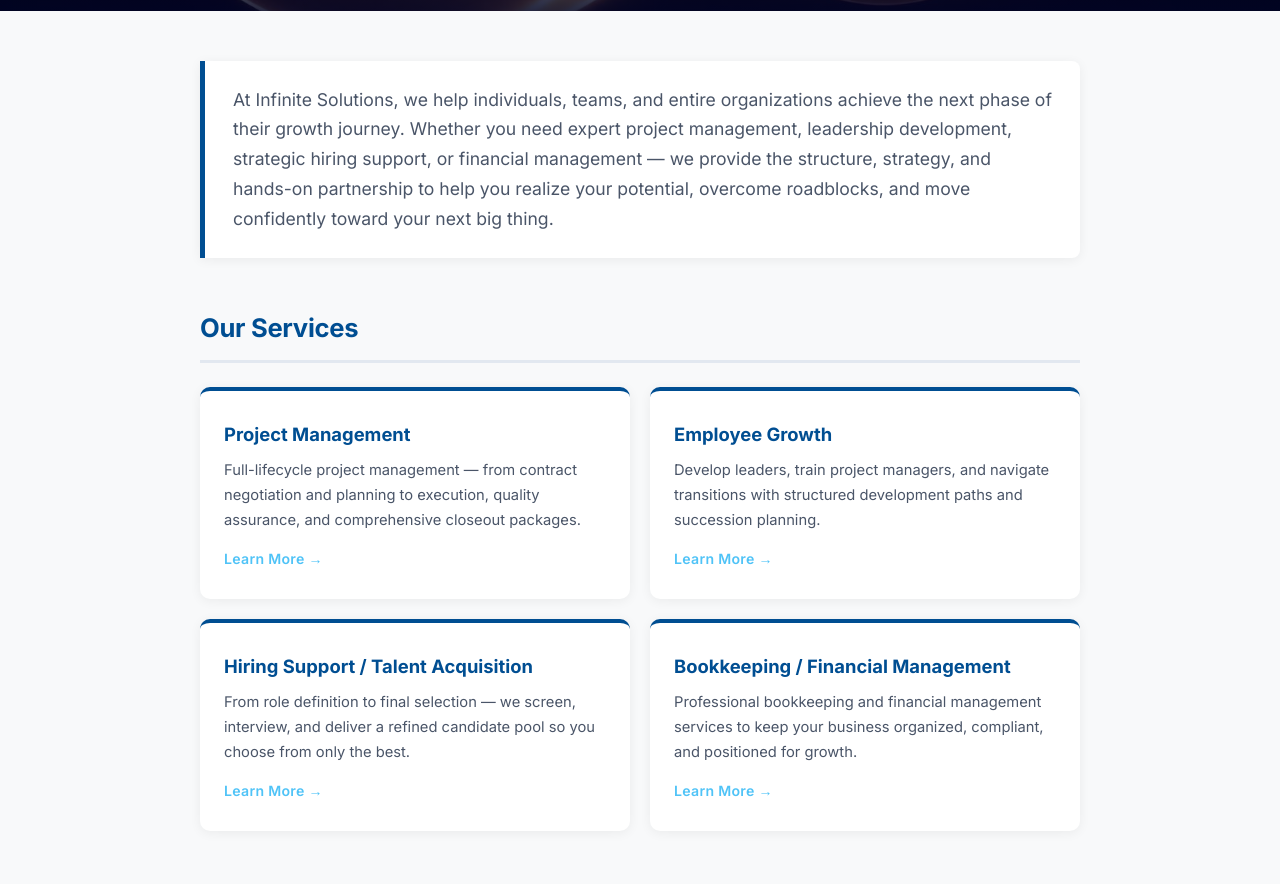
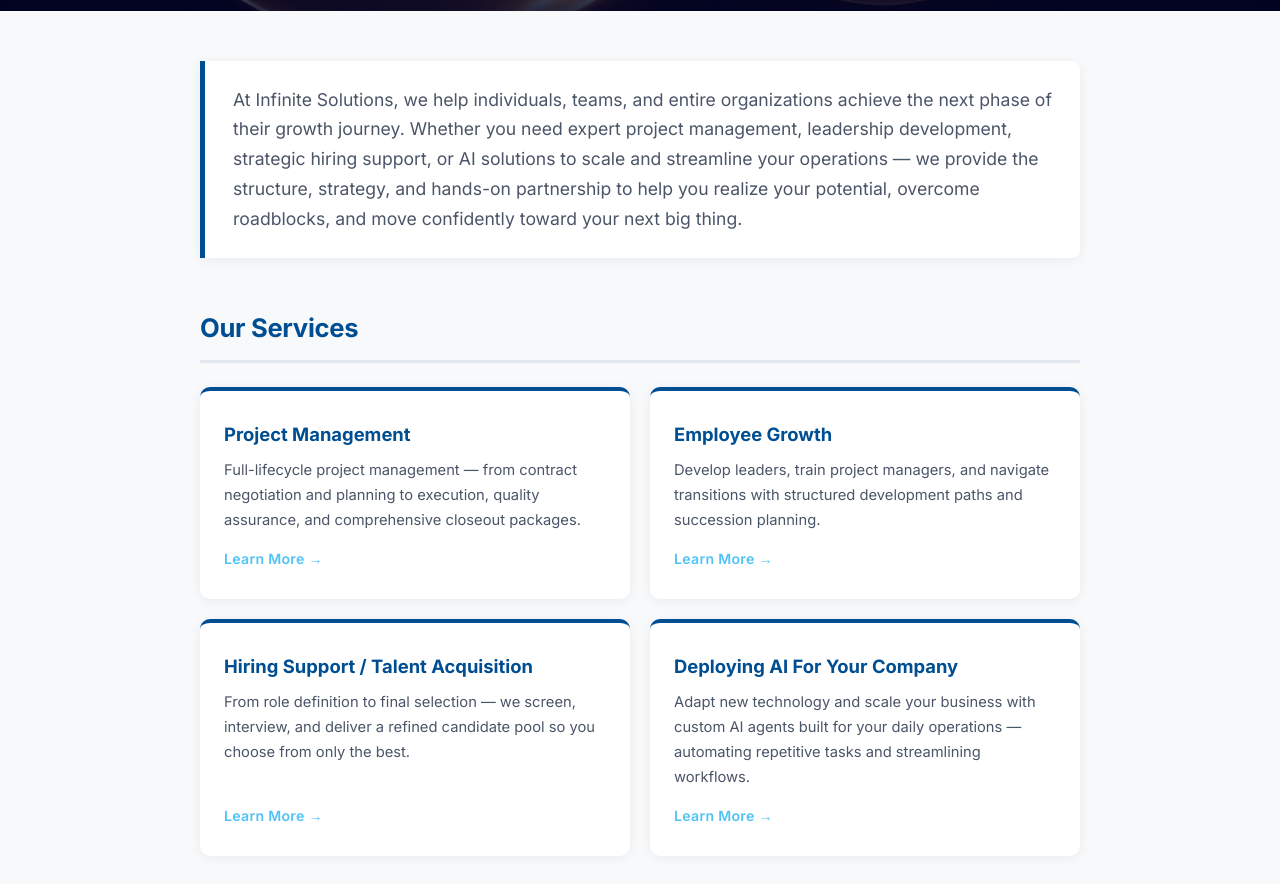
Before and after one commit to INF888/my-website, a plain HTML site: page index.html in a window 1280 px wide. Shown: the part 391-1275 px from the top of the page. Drawn offline with Linux system fonts and the light colour scheme.

Commit message:
Update index.html

```diff
--- a/index.html
+++ b/index.html
@@ -109,7 +109,7 @@
           <a href="project-management.html">Project Management</a>
           <a href="employee-growth.html">Employee Growth</a>
           <a href="hiring.html">Hiring Support/Talent Acquisition</a>
-          <a href="bookkeeping.html">Bookkeeping/Financial Management</a>
+          <a href="deploying-ai.html">Deploying AI For Your Company</a>
         </div>
       </li>
       <li><a href="contact.html">Contact</a></li>
@@ -129,7 +129,7 @@
 
     <!-- Welcome -->
     <p class="intro">
-      At Infinite Solutions, we help individuals, teams, and entire organizations achieve the next phase of their growth journey. Whether you need expert project management, leadership development, strategic hiring support, or financial management — we provide the structure, strategy, and hands-on partnership to help you realize your potential, overcome roadblocks, and move confidently toward your next big thing.
+      At Infinite Solutions, we help individuals, teams, and entire organizations achieve the next phase of their growth journey. Whether you need expert project management, leadership development, strategic hiring support, or AI solutions to scale and streamline your operations — we provide the structure, strategy, and hands-on partnership to help you realize your potential, overcome roadblocks, and move confidently toward your next big thing.
     </p>
 
     <!-- Our Services -->
@@ -150,9 +150,9 @@
         <p>From role definition to final selection — we screen, interview, and deliver a refined candidate pool so you choose from only the best.</p>
         <span class="learn-more">Learn More →</span>
       </a>
-      <a href="bookkeeping.html" class="service-card">
-        <h3>Bookkeeping / Financial Management</h3>
-        <p>Professional bookkeeping and financial management services to keep your business organized, compliant, and positioned for growth.</p>
+      <a href="deploying-ai.html" class="service-card">
+        <h3>Deploying AI For Your Company</h3>
+        <p>Adapt new technology and scale your business with custom AI agents built for your daily operations — automating repetitive tasks and streamlining workflows.</p>
         <span class="learn-more">Learn More →</span>
       </a>
     </div>
```
